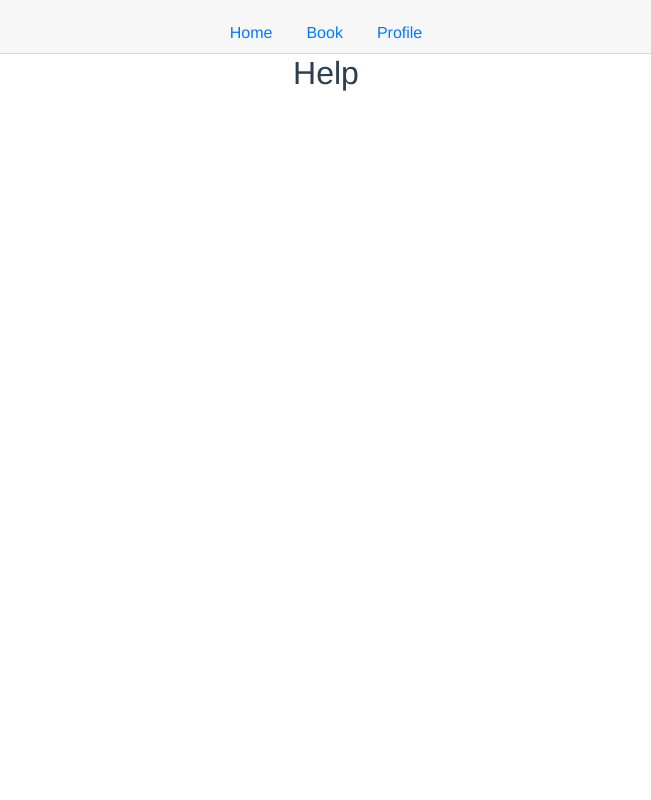
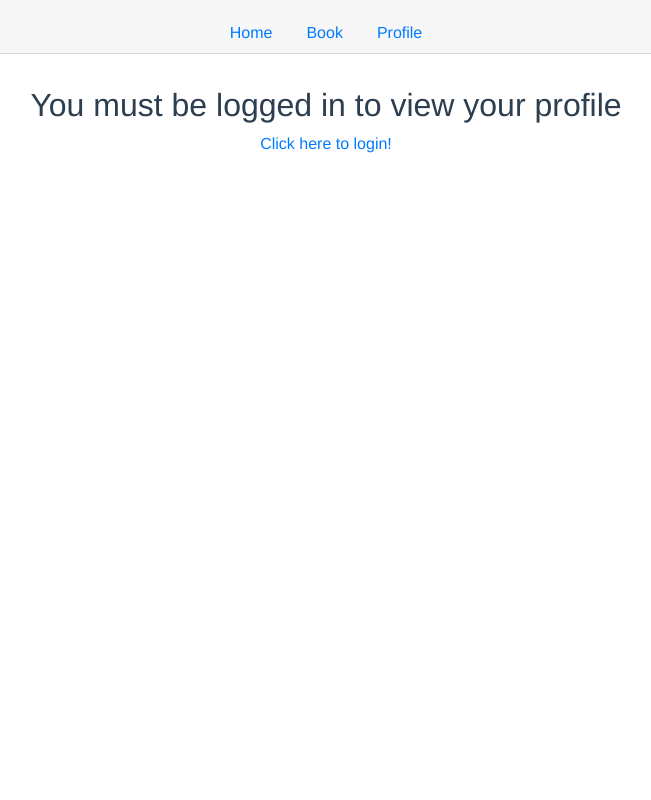
Before and after one commit to ninjeanne/bookly, a Vue app in the folder frontend/: page /help in a window 1280 px wide. Shown: the top 800 px of the page, without its empty margins (314-965 px from the left). Built offline with nearby package versions, Linux system fonts and the light colour scheme.

Commit message:
bugfix whitepages

```diff
--- a/frontend/src/components/About.vue
+++ b/frontend/src/components/About.vue
@@ -6,7 +6,13 @@
 
 <script>
     export default {
-        name: "about"
+        name: "about",
+        data() {
+
+        },
+        methods: {
+
+        }
     }
 </script>
 
--- a/frontend/src/components/Help.vue
+++ b/frontend/src/components/Help.vue
@@ -1,15 +1,46 @@
 <template>
-    <div>
-        <h2>Help</h2>
+    <div v-if="isLoggedIn" class="user">
+        <h2>Hey {{ username }}!!</h2>
+    </div>
+    <div v-else>
+        <h2>You must be logged in to view your profile</h2>
+        <a href="/login">Click here to login!</a>
     </div>
 </template>
 
 <script>
     export default {
-        name: "help"
+        name: 'user',
+
+        beforeMount() {
+            this.isLoggedIn = this.$store.getters.isLoggedIn;
+        },
+        created() {
+            if(!this.isLoggedIn) {
+                this.getUser();
+            }
+        },
+        data () {
+            return {
+                username: '',
+                isLoggedIn: false
+            }
+        },
+        methods: {
+            getUser() {
+                this.$store.dispatch("user")
+                    .then(() => {
+                        this.isLoggedIn = this.$store.getters.isLoggedIn;
+                        this.username = this.$store.getters.getUserName;
+                    })
+            }
+        }
     }
+
 </script>
 
 <style scoped>
-
+    div {
+        padding: 32px;
+    }
 </style>
```
Also changed, not shown: frontend/src/router.js (+1 -14 lines).
